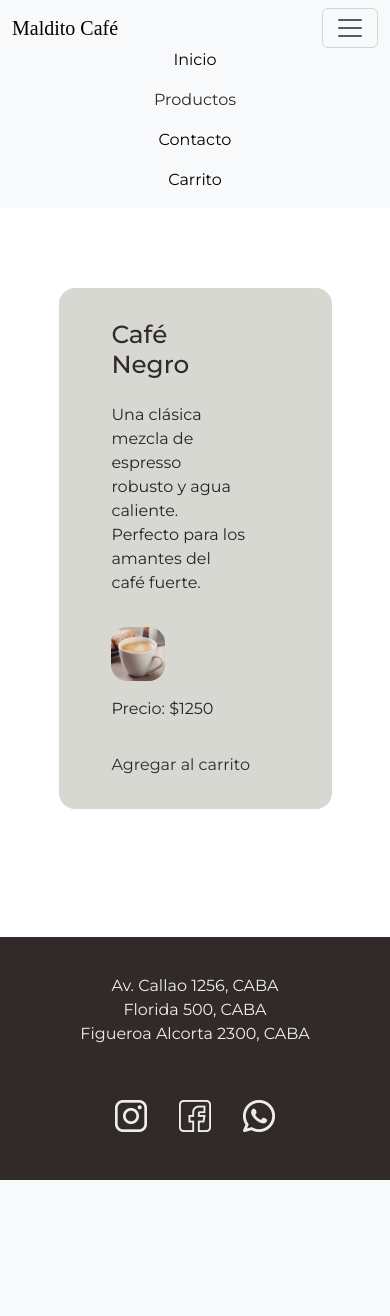
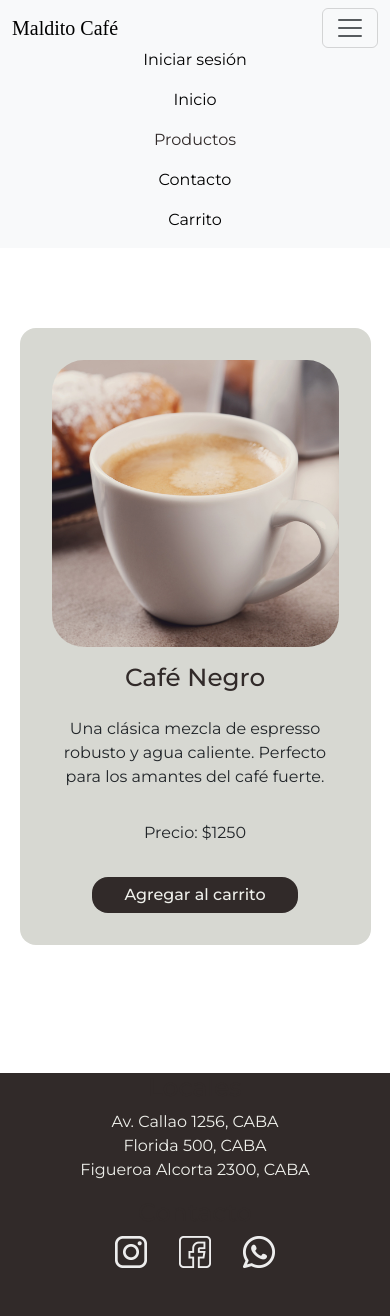
Before and after one commit to giuliana-iemma/php-sql-final, a PHP site: page /index.php?sec=detalle&id=38 in a window 390 px wide, after a click that opens the changed part. Before the commit the page ends 1180 px from the top, so only its background shows below. Run offline with PHP 8.4, Linux system fonts and the light colour scheme; data comes from the database, SQL or seed files in the repository; some web fonts are replaced.

Commit message:
finished

```diff
--- a/clases/Usuario.php
+++ b/clases/Usuario.php
@@ -66,6 +66,8 @@ class Usuario
                 $_SESSION['user_id'] = $row['id'];
                 $_SESSION['username'] = $row['username'];
                 $_SESSION['rol'] = $row['fk_rol'];
+
+                var_dump($_SESSION);
                 return true;
             } else {
                 return false;
--- a/credenciales.txt
+++ b/credenciales.txt
@@ -1,2 +1,2 @@
-admin@gmail.com pass: admin (usuario administrador que permite acceder a la vista de administrador)
+admin@email.com pass: admin (usuario administrador que permite acceder a la vista de administrador)
 giu@gmail.com pass: giu (usuario corriente)
--- a/index.php
+++ b/index.php
@@ -32,7 +32,7 @@
             $seccion = isset($_GET ['sec']) ? $_GET['sec'] : 'home';
 
             // Proporciono una lista de variables válidas para evitar que el usuario pueda cargar otras vistas
-            $secciones_validas = ['home', 'formulario','locales', 'contacto', 'productos', 'productosAll', 'detalle', 'filtrados', 'login', 'register','carrito', 'logout','eliminarProdCarrito', 'pago', 'ordenes', 'orden'];
+            $secciones_validas = ['home', 'formulario','locales', 'contacto', 'productos', 'productosAll', 'detalle', 'filtrados', 'login', 'register','carrito', 'logout','eliminarProdCarrito', 'pago', 'ordenes', 'orden', 'forbidden'];
 
             // in_array() comprueba si existe un valor en el array
             if (!in_array($seccion, $secciones_validas)){
--- a/styles/styles.css
+++ b/styles/styles.css
@@ -91,11 +91,11 @@ tr{
     padding-block: 1rem;
 }
 
-/* .header{
+.contenedor{
     max-width: 1200px;
     background-color: var(--bg-color) ;
     margin: auto;
-} */
+}
 
 .tabla-responsive{
     overflow-x: auto; /* Permite el desplazamiento horizontal */
@@ -147,6 +147,7 @@ gap: 1rem;
 .nav-link {
     padding: 0px ;
 }
+
 
 header{
     /* max-width: 1200px; */
@@ -644,6 +645,7 @@ display: none;}
 
 
 #detalle-producto{
+    display: flex;
     background-color: var(--bg-color-intermediate);
     width: 70vw;
     margin: auto;
@@ -651,7 +653,6 @@ display: none;}
     padding: 2rem;
     border-radius: 1rem;
     margin-block: 5rem;
-    display: flex;
     flex-direction: row;
     justify-content: space-around;
     gap: 3rem;
@@ -662,13 +663,14 @@ display: none;}
     flex-direction: column;
     gap: 1rem;
     justify-content: space-evenly;
-    width: 80%;
+    width: 50%;
 }
 
-#detalle-producto img{
+#detalle-producto .detalle__img{
+   /* width: 35%; */
    width: 40%;
-   height: 100%;
-border-radius: 1rem;
+    border-radius: 2rem;
+    overflow: hidden;
 }
 
 #detalle-producto button{
@@ -678,12 +680,12 @@ border-radius: 1rem;
     margin-top: 3rem;
     border: 1px var(--bg-color-dark) solid;
     width: 80%;
+    margin: auto;
 }
 
 #detalle-producto .precio{
 font-size: 3rem;
 }
-
 
 
 #detalle-producto ul{
@@ -1108,6 +1110,33 @@ padding-inline: .5rem;
     .productos .card{
         width: 40%;
     }
+
+    #detalle-producto{
+        flex-direction: column;
+        text-align: center;
+        justify-content: center;
+    }
+
+    #detalle-producto div{
+        display: flex;
+        flex-direction: column;
+        width: 100%;
+        justify-content: center;
+        align-items: center;
+    }
+
+    #detalle-producto img{
+        width: 100%;
+    }
+
+    #detalle-producto .detalle__img{
+        width: 100%;
+    }
+
+    #detalle-producto button{
+        align-self: center;
+        margin: auto;
+    }
 }
 
 @media screen and (min-width: 320px) and (max-width: 600px){
@@ -1228,4 +1257,11 @@ padding-inline: .5rem;
         justify-content: center;
     }
 
+    #detalle-producto{
+        width: 90%;
+        gap: 1rem;
+    }
+
+
+
 }
--- a/views/admin/usuarios.php
+++ b/views/admin/usuarios.php
@@ -38,7 +38,7 @@
                         echo '<td>';
                             echo'<div class="list-btn">';
                                 echo '<a class="btn btn-slim " href="admin.php?sec=updateUsuarios&id='. $id.'">Modificar</a>';
-                                echo '<a class="btn btn-slim warn"  href="admin.php?sec=deleteUsuarios&id='. $id.'">Eliminar</a>';
+                               /*  echo '<a class="btn btn-slim warn"  href="admin.php?sec=deleteUsuarios&id='. $id.'">Eliminar</a>'; */
                             echo '</div>';
                         echo '</td>';
                 }
--- a/views/detalle.php
+++ b/views/detalle.php
@@ -12,16 +12,17 @@ $row = $stmt->fetch(PDO::FETCH_ASSOC);
 if ($row){
   echo '<section id="detalle-producto">';
 
-  echo '<div>';
-      echo '<div>';
+    echo '<div class="detalle__img">';
+    echo '<img alt="' . $row['nombre'] . '" src="img/' . $row['imagen'] . '">';
+    echo '</div>';
 
-        echo '<h2>' . $row['nombre']  . '</h2>';
-        echo '<p>' .  $row['descripcion']. '</p>';
-        echo '<img alt="'.$row['nombre'].'"src=img/'. $row['imagen']. '>';
-        echo '</div>';
-    echo '<p>Precio: $' .  $row['precio'] . '</p>';
-    echo "<a href='index.php?sec=carrito&accion=agregar&id={$id}'>Agregar al carrito</a>";
+    echo '<div>';
+      echo '<h2>' . $row['nombre']  . '</h2>';
+      echo '<p>' .  $row['descripcion']. '</p>';
+      echo '<p>Precio: $' .  $row['precio'] . '</p>';
+      echo '<a class="btn" href="index.php?sec=carrito&accion=agregar&id={$id}">Agregar al carrito</a>';
     echo '</div>';
+
 echo'</section>';
 } else {
   echo '
--- a/views/nav.php
+++ b/views/nav.php
@@ -47,8 +47,12 @@
                     echo '<li class="dropdown-item"><a class="nav-link" href="admin.php">Administrar</a></li>';
                 }
                 echo '</ul>';
+                echo '</li>';
+
+            } else {
+                echo '<li class="nav-item"><a class="nav-link active" aria-current="page" href="index.php?sec=login">Iniciar sesión</a></li>
+';
             }
-            echo '</li>';
                 ?>
 
               <li class="nav-item"><a class="nav-link active" aria-current="page" href="index.php?sec=home">Inicio</a></li>
```
Also changed, not shown: admin.php (+23 -0 lines), views/forbidden.php (added, +8 -0 lines), 1 other file.
